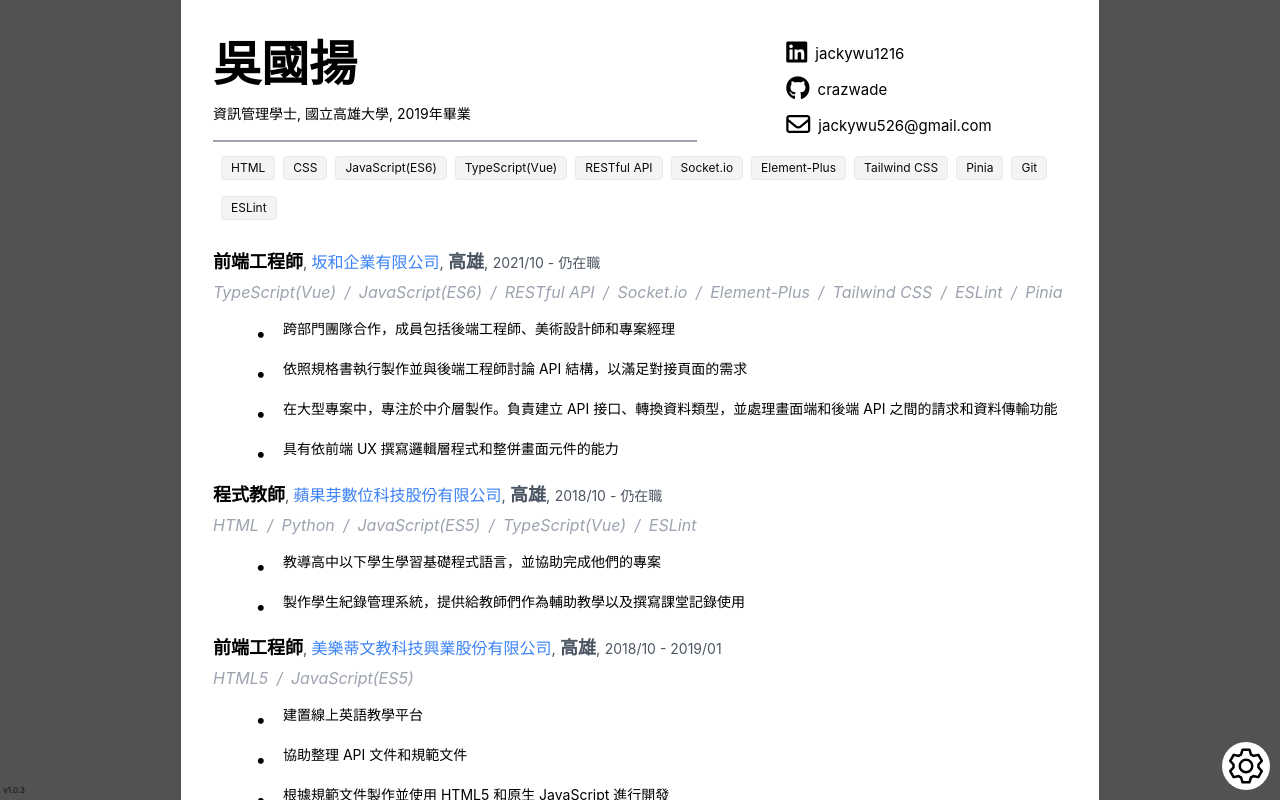
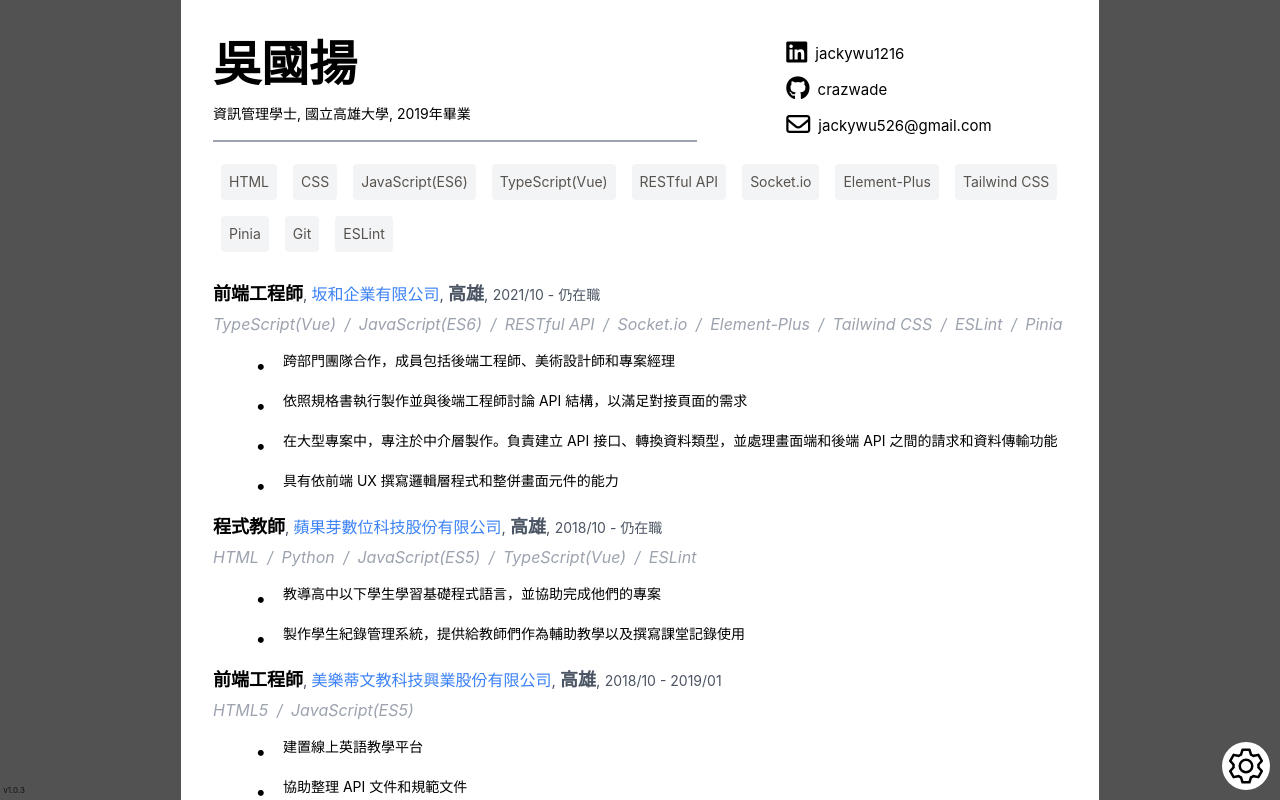
Before and after one commit to crazwade/profile, a Vue app: page / in a window 1280 px wide. Built offline with nearby package versions, Linux system fonts and the light colour scheme.

Commit message:
fix(MyInfo.vue): 將 el-tag 移除，避免 htmltopdf 跑版

```diff
--- a/src/view/MainContent/components/MyInfo.vue
+++ b/src/view/MainContent/components/MyInfo.vue
@@ -1,6 +1,6 @@
 <template>
   <div>
-    <el-row>
+    <el-row class="mb-2">
       <el-col :span="16">
         <div class=" text-5xl mt-2 font-semibold">{{ $t('info.name') }}</div>
         <div class=" text-sm my-4">{{ $t('info.degree') }}</div>
@@ -33,14 +33,13 @@
     <el-row>
       <el-col :span="24">
         <div>
-          <el-tag
+          <span
             v-for="(item, index) in tm('skills')"
             :key="index"
-            type="info"
-            class=" ml-2 my-2 text-stone-950"
+            class="text-stone-600 bg-gray-100 text-sm rounded m-2 p-2 inline-block"
           >
             {{ item }}
-          </el-tag>
+          </span>
         </div>
       </el-col>
     </el-row>
```
